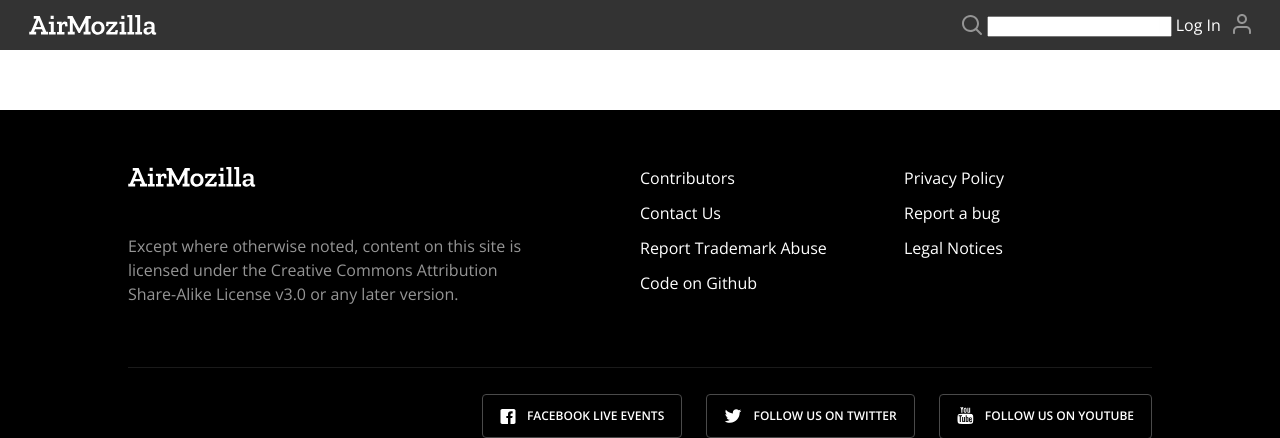
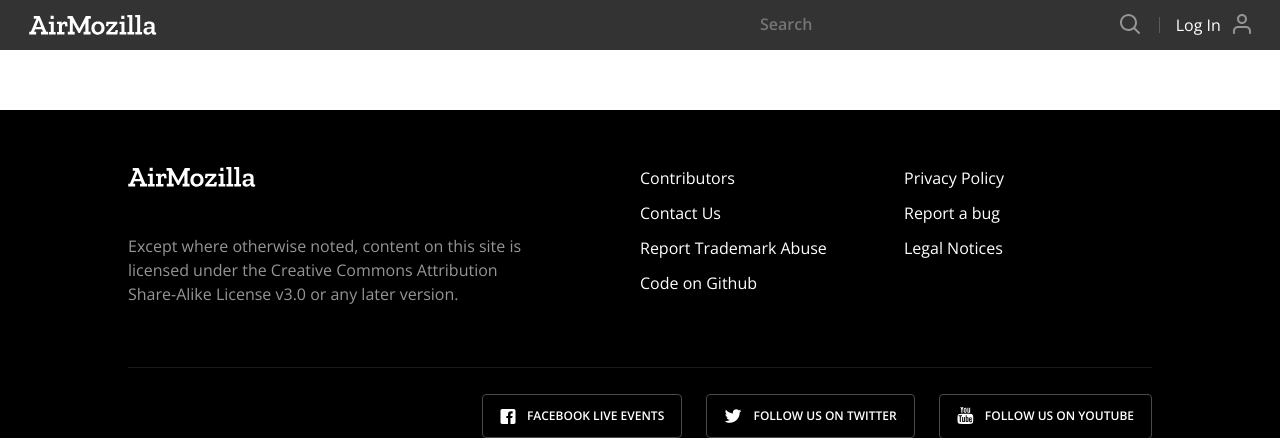
Before and after one commit to mozilla-it/air.mozilla.org, a Django app: template airmozilla/templates/base.html in a window 1280 px wide. Shown: the top 438 px of the page. Run offline with Django 3.2, Linux system fonts and the light colour scheme; the template is opened without the code that fills it, so the values that code supplies are empty; style sheets or scripts are compiled from the project's sources; some libraries are stand-ins or nearby versions.

Commit message:
Search styles

```diff
--- a/airmozilla/public/css/_app.scss
+++ b/airmozilla/public/css/_app.scss
@@ -36,11 +36,6 @@
   nav {
     float: right;
 
-    form {
-      display: inline-block;
-      margin-right: 34px;
-    }
-
     a {
       display: inline-block;
       text-decoration: none;
@@ -48,7 +43,18 @@
       position: relative;
     }
 
-    a.search {
+    div.search-form {
+      position: absolute !important;
+      top: 0;
+      right: 7.5rem;
+    }
+
+    label.search {
+      cursor: pointer;
+      position: absolute;
+      top: 12px;
+      right: 20px;
+
       svg {
         vertical-align: -5px;
       }
@@ -57,6 +63,55 @@
         #icon-search-fill {
           fill: $white;
         }
+      }
+    }
+
+    input[type='search'] {
+      transition: background 0.1s ease 0s;
+      border: 0;
+      color: transparent;
+      background: rgba(white,0);
+      height: 49px;
+      line-height: 49px;
+      padding: 0 20px;
+      width: 420px;
+      font-family: "Open Sans";
+      font-size: 16px;
+      font-weight: 600;
+      z-index: 100;
+
+      @include bp(mobile) {
+        position: relative;
+        right: -7.5rem;
+        width: 100vw;
+      }
+
+      &:focus {
+        background: rgba(white,1) !important;
+        color: black;
+      }
+    }
+
+    span.aa-dropdown-menu {
+      background: $white-three;
+      border-top: 1px solid $black-two;
+      padding: 0 20px;
+      max-height: 100vh;
+      overflow: auto;
+
+      @include bp(mobile) {
+        left: 7.5rem !important;
+        right: -7.5rem !important;
+      }
+
+      div.aa-suggestion {
+        border-bottom: 1px solid rgba(black,0.1);
+      }
+
+      a {
+        color: $greyish-brown;
+        line-height: 1.5;
+        padding: 15px 0;
       }
     }
 
--- a/airmozilla/templates/base.html
+++ b/airmozilla/templates/base.html
@@ -34,7 +34,9 @@
     <header>
       <img id="logo" src="{% static 'image/logo.svg' %}" alt="AirMozilla" />
       <nav>
-        <a class="search" href="#">
+        <div class="search-form">
+          <input type="search" id="search-input" placeholder="Search">
+          <label class="search" for="search-input">
             <svg width="20px" height="22px" viewBox="0 0 20 22" version="1.1" xmlns="http://www.w3.org/2000/svg" xmlns:xlink="http://www.w3.org/1999/xlink">
                 <defs>
                     <path d="M21.7,20.3 L17.2,15.8 C18.3,14.4 19,12.5 19,10.5 C19,5.8 15.2,2 10.5,2 C5.8,2 2,5.8 2,10.5 C2,15.2 5.8,19 10.5,19 C12.5,19 14.3,18.3 15.8,17.2 L20.3,21.7 C20.5,21.9 20.8,22 21,22 C21.2,22 21.5,21.9 21.7,21.7 C22.1,21.3 22.1,20.7 21.7,20.3 Z M4,10.5 C4,6.9 6.9,4 10.5,4 C14.1,4 17,6.9 17,10.5 C17,12.3 16.3,13.9 15.1,15.1 C15.1,15.1 15.1,15.1 15.1,15.1 C15.1,15.1 15.1,15.1 15.1,15.1 C13.9,16.3 12.3,17 10.5,17 C6.9,17 4,14.1 4,10.5 Z" id="path-search"></path>
@@ -45,8 +47,8 @@
                     </g>
                 </g>
             </svg>
-        </a>
-        <input type="search" id="search-input">
+          </label>
+        </div>
         <a class="login" href="https://onlinexperiences.com/scripts/Server.nxp?LASCmd=L:0&AI=1&InitialDisplay=1&ClientBrowser=0&ShowKey=44908">
           Log In
           <svg width="18px" height="20px" viewBox="0 0 18 20" version="1.1" xmlns="http://www.w3.org/2000/svg" xmlns:xlink="http://www.w3.org/1999/xlink">
```
Lines whose indentation alone changed are shown as unchanged.
